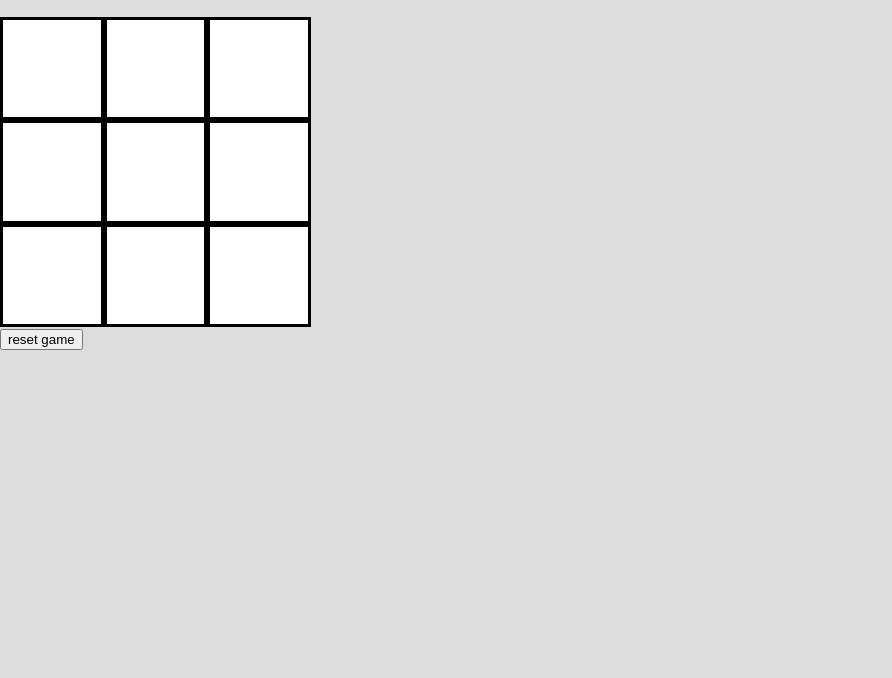
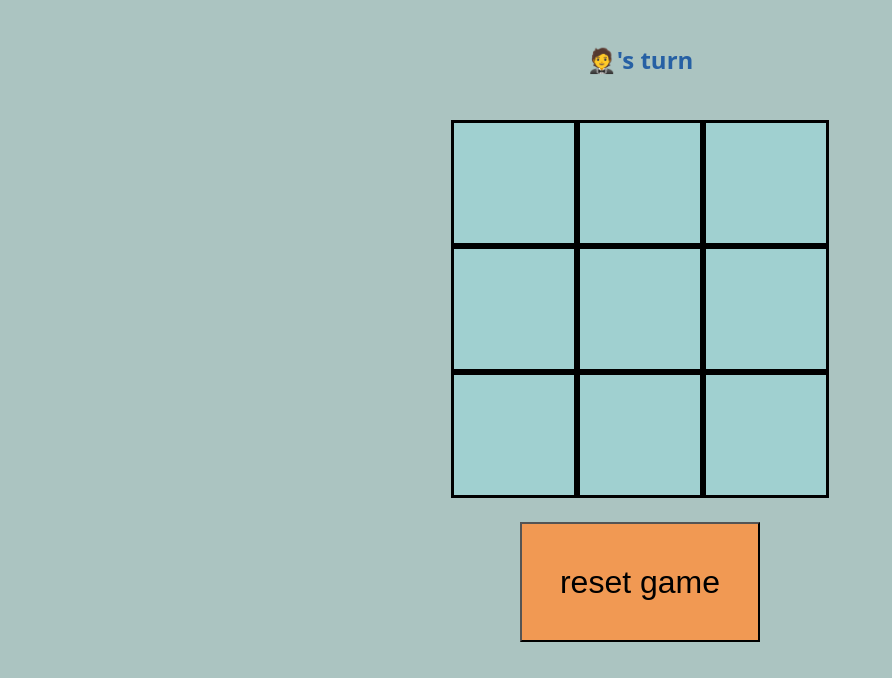
Before and after one commit to FSharayri/tic-tac-toe-lab, a plain HTML site: page index.html in a window 1280 px wide. Shown: the part 122-800 px from the top of the page, without its empty margins (0-892 px from the left). Drawn offline with Linux system fonts and the light colour scheme.

Commit message:
css details and adjustments

```diff
--- a/css/style.css
+++ b/css/style.css
@@ -1,14 +1,26 @@
 body {
-    background-color: gainsboro;
+    background-color: #abc4c1;
     /* Use a system font, if none are available use an available sans-sarif */
     font-family: system-ui, sans-serif;
     margin: 0;
+    display :flex;
+    justify-content: center;
+    flex-direction: column;
+    align-items: center;
+
+    height: 100vh;
+    gap: 3vh;
+    color: #2660A4;
   }
 
   .board {
     display: flex;
     flex-wrap: wrap;
-    width: 325px;
+    width: 50vh;
+    align-items: center;
+    justify-content: center;
+
+
   }
 
   .sqr {
@@ -17,8 +29,24 @@ body {
     border: 3px solid black;
     font-size: 64px;
     text-align: center;
+    display: flex;
+    justify-content: center;
+    align-items: center;
+
   }
   .used {
     background-color: rgb(88, 88, 88);
 
   }
+  #reset{
+
+    font-size: 4vh;
+    background-color: #F19953;
+    display: flex;
+    align-items: center;
+    justify-content: center;
+    aspect-ratio: 2/1;
+    width: 30vh; ;
+
+
+  }
--- a/js/app.js
+++ b/js/app.js
@@ -9,6 +9,10 @@ const winningCombos =[
     [0,4,8],
     [2,4,6]
 ]
+const playerChoices= [] // to be done later
+const player1 = '🤵'
+const player2 = '👽'
+
 
 
 /*---------------------------- Variables (state) ----------------------------*/
@@ -32,7 +36,7 @@ function init(){
     board = ['','','',
             '','','',
             '','','']
-    turn = 'X'
+    turn = player1
     winner = false
     tie = false
     render()
@@ -50,11 +54,11 @@ function updateBoard(){
         squareEls[i].textContent = element
 
         if (element==='')
-            squareEls[i].style.backgroundColor = 'white'
-        if (element==='X')
-            squareEls[i].style.backgroundColor = 'darkblue'
-        if (element==='O')
-            squareEls[i].style.backgroundColor = 'darkorange'
+            squareEls[i].style.backgroundColor = '#a0d0d0'
+        if (element===player1)
+            squareEls[i].style.backgroundColor = '#C47335'
+        if (element===player2)
+            squareEls[i].style.backgroundColor = '#56351E'
     })
 
 }
@@ -102,7 +106,7 @@ function checkForTie(){
 }
 function switchPlayerTurn(){
     if (winner) return
-    turn = turn === 'X'? 'O': 'X'
+    turn = turn === player1? player2: player1
 }
 
 init()
```
